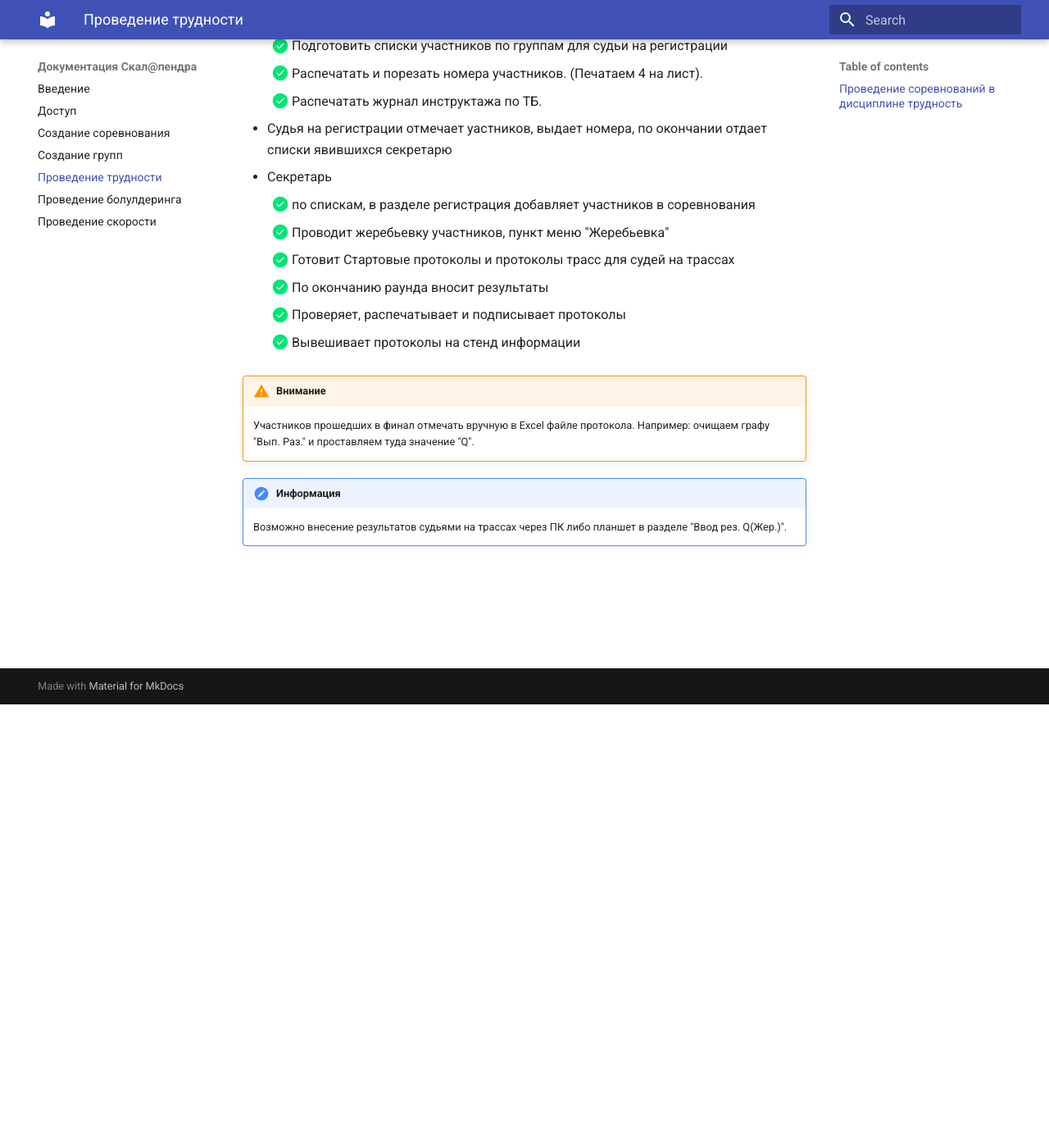
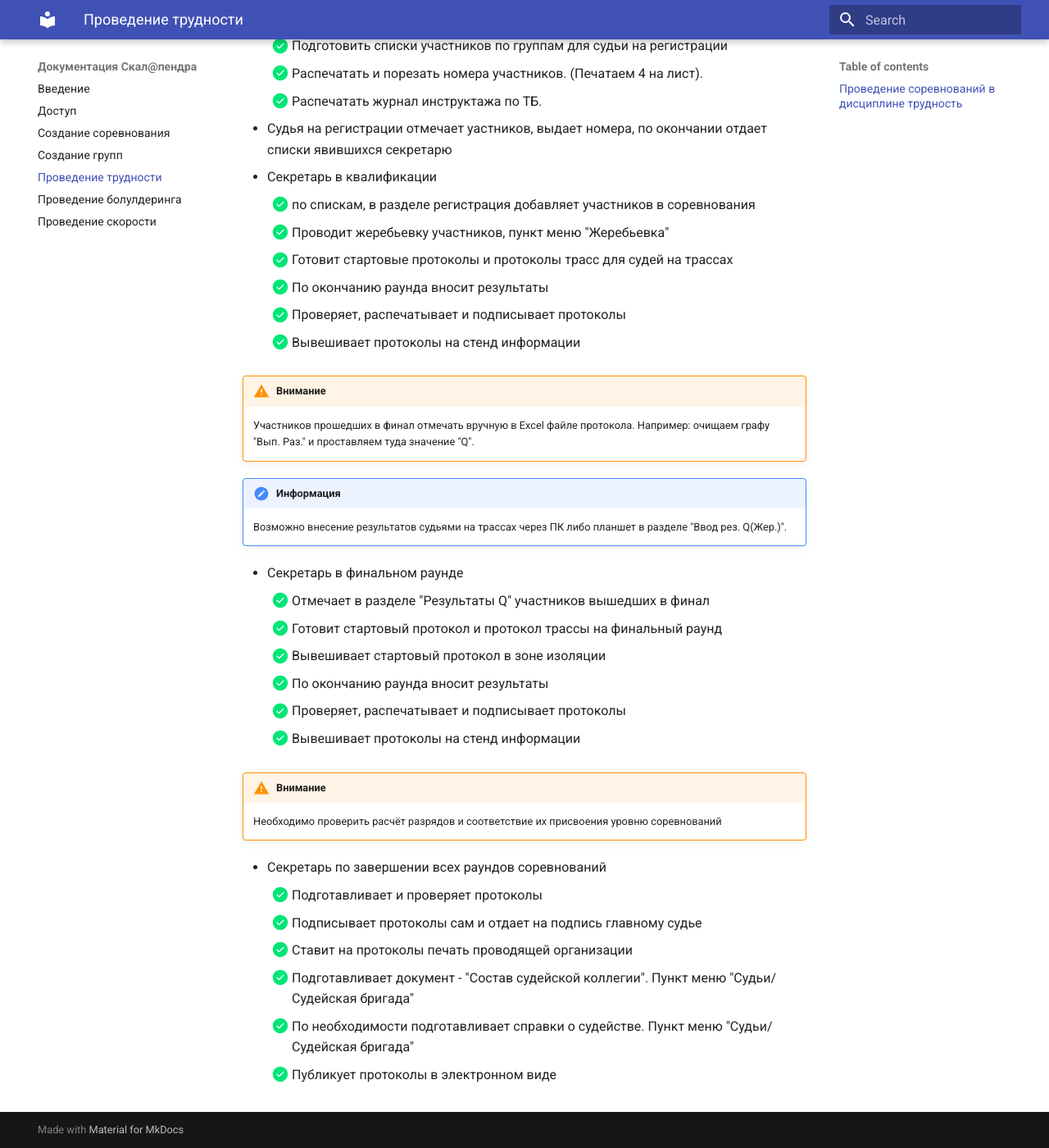
Before and after one commit to alptur/scaladocs, an MkDocs documentation site: the page built from docs/howtotrud.md, in a window 1280 px wide and 1400 px high, scrolled down 541 px. Shown: the whole window at 82% size. Built offline with MkDocs 1.6.1 and Material for MkDocs 9.7.7, drawn with Linux system fonts in a browser that asks for light colours.

Commit message:
Проведение трудности

```diff
--- a/docs/howtotrud.md
+++ b/docs/howtotrud.md
@@ -19,10 +19,10 @@
 
 * Судья на регистрации отмечает уастников, выдает номера, по окончании
 отдает списки явившихся секретарю
-* Секретарь
+* Секретарь в квалификации
     * [x] по спискам, в разделе регистрация добавляет участников в соревнования
     * [x] Проводит жеребьевку участников, пункт меню "Жеребьевка"
-    * [x] Готовит Стартовые протоколы и протоколы трасс для судей на трассах
+    * [x] Готовит стартовые протоколы и протоколы трасс для судей на трассах
     * [x] По окончанию раунда вносит результаты
     * [x] Проверяет, распечатывает и подписывает протоколы
     * [x] Вывешивает протоколы на стенд информации
@@ -34,3 +34,23 @@
 !!! note "Информация"
     Возможно внесение результатов судьями на трассах через ПК либо планшет в разделе
     "Ввод рез. Q(Жер.)".
+
+* Секретарь в финальном раунде
+    * [x] Отмечает в разделе "Результаты Q" участников вышедших в финал
+    * [x] Готовит стартовый протокол и протокол трассы на финальный раунд
+    * [x] Вывешивает стартовый протокол в зоне изоляции
+    * [x] По окончанию раунда вносит результаты
+    * [x] Проверяет, распечатывает и подписывает протоколы
+    * [x] Вывешивает протоколы на стенд информации
+
+!!! warning "Внимание"
+    Необходимо проверить расчёт разрядов и соответствие их присвоения
+    уровню соревнований
+
+* Секретарь по завершении всех раундов соревнований
+    * [x] Подготавливает и проверяет протоколы
+    * [x] Подписывает протоколы сам и отдает на подпись главному судье
+    * [x] Ставит на протоколы печать проводящей организации
+    * [x] Подготавливает документ - "Состав судейской коллегии". Пункт меню "Судьи/Судейская бригада"
+    * [x] По необходимости подготавливает справки о судействе. Пункт меню "Судьи/Судейская бригада"
+    * [x] Публикует протоколы в электронном виде
```
